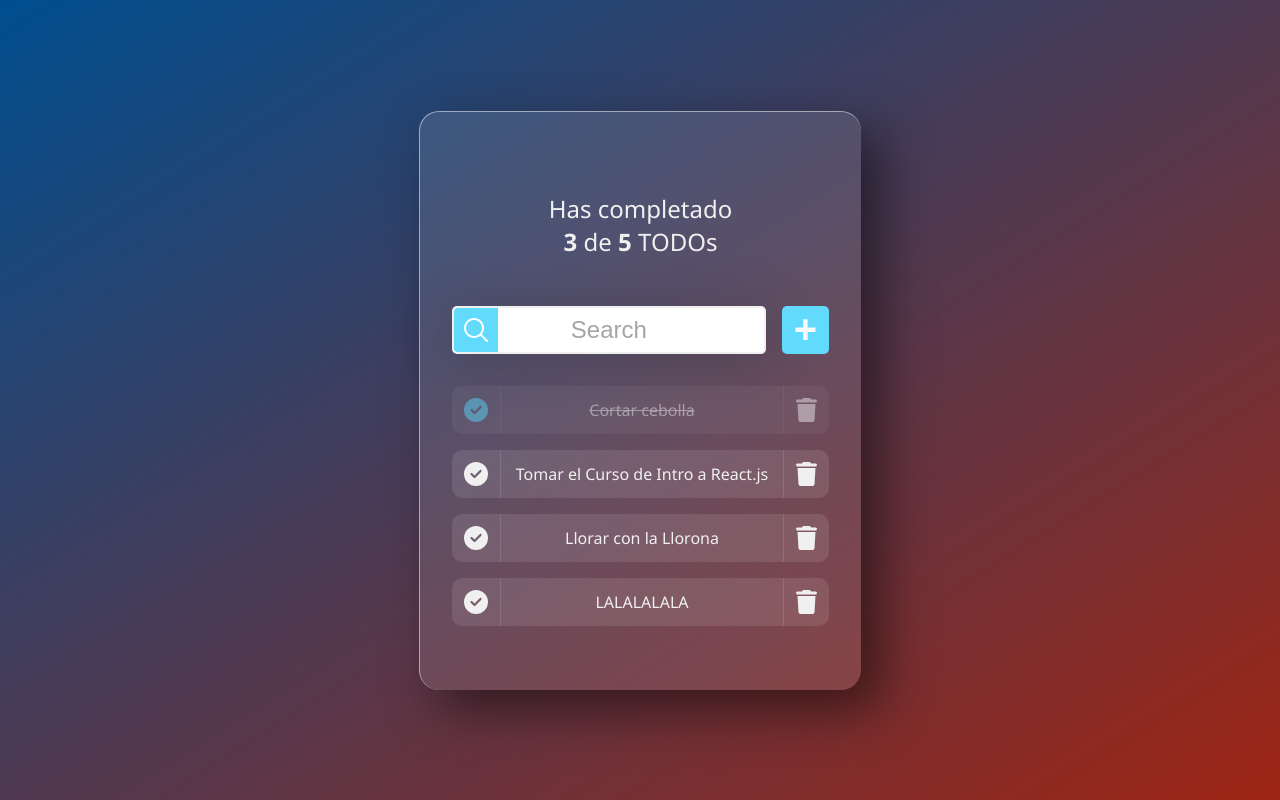
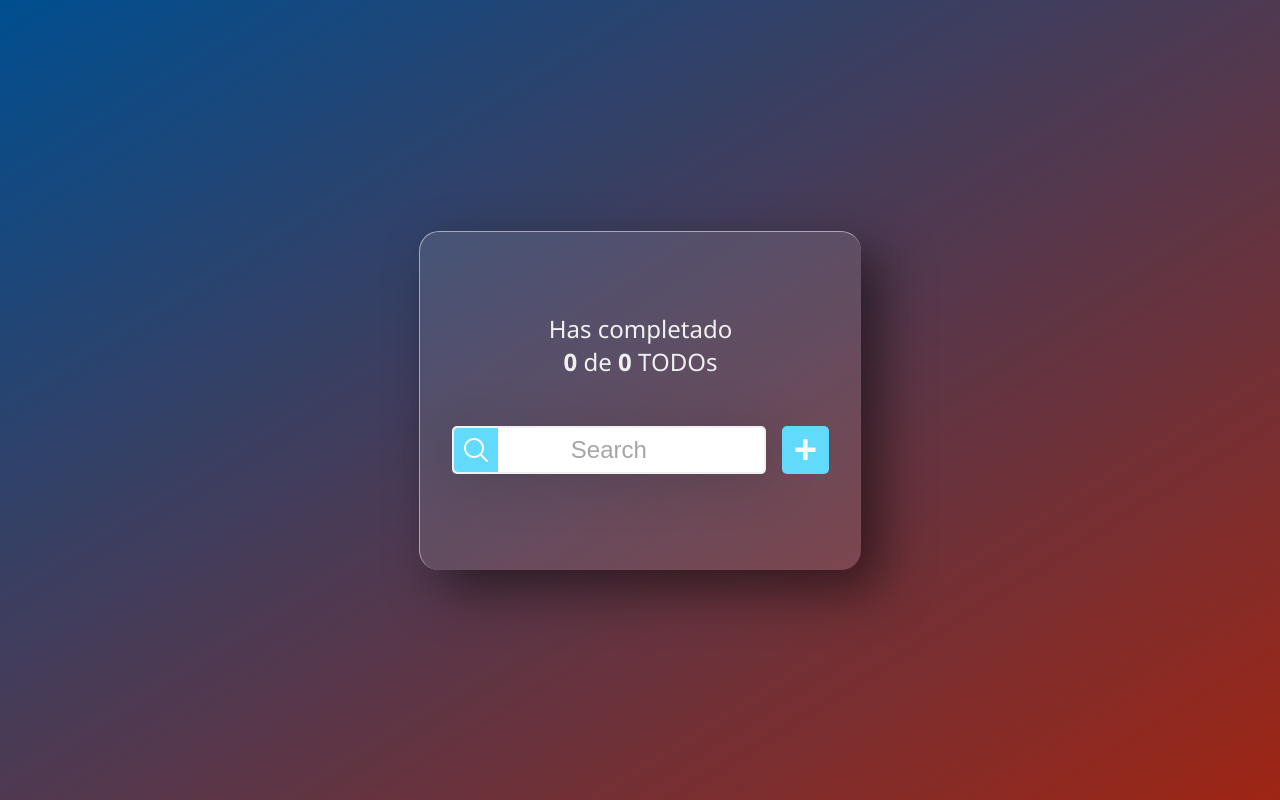
Before and after one commit to jdgiraldot/ReactTodoList, a React (Vite) app: page / in a window 1280 px wide. Built offline with nearby package versions, Linux system fonts and the light colour scheme.

Commit message:
Persistencia de datos usando LocaleStorage

```diff
--- a/src/App.jsx
+++ b/src/App.jsx
@@ -1,3 +1,4 @@
+import { useState } from 'react'
 import { TodoCounter } from './Components/TodoCounter'
 import { TodoSearch } from './Components/TodoSearch'
 import { TodoList } from './Components/TodoList'
@@ -5,28 +6,61 @@ import { TodoItem } from './Components/TodoItem'
 import { CreateTodoButton } from './Components/CreateTodoButton'
 import "./App.css"
 
-const defaultTodos = [
-  { text: 'Cortar cebolla', completed: true },
-  { text: 'Tomar el Curso de Intro a React.js', completed: false },
-  { text: 'Llorar con la Llorona', completed: false },
-  { text: 'LALALALALA', completed: false },
-];
+// const defaultTodos = [
+//   { text: 'Cortar cebolla', completed: true },
+//   { text: 'Tómar el Curso de Intro a React.js', completed: false },
+//   { text: 'Llorar con la Llorona', completed: false },
+//   { text: 'LALALALALA', completed: false },
+// ];
+
+// localStorage.setItem('TODOS_V1', JSON.stringify(defaultTodos))
 
 function App() {
+
+  const [todos, setTodos] = useState(() => {
+    const todosFromStorage = window.localStorage.getItem('TODOS_V1')
+    return todosFromStorage ? JSON.parse(todosFromStorage) : []
+  })
+  const [searchValue, setSearchValue] = useState('')
+
+  const completedTodos = todos.filter(todo => todo.completed === true).length
+  const totalTodos = todos.length
+  const searchedTodos = todos.filter(todo => todo.text.toLocaleLowerCase().includes(searchValue.toLocaleLowerCase()))
+
+  const saveTodos = (newTodos) => {
+    localStorage.setItem('TODOS_V1', JSON.stringify(newTodos)) // Persistencia de datos
+    setTodos(newTodos)
+  }
+
+  const completeTodo = (text) => {
+    const newTodos = [...todos]
+    const todoIndex = newTodos.findIndex( todo => todo.text == text )
+    newTodos[todoIndex].completed = true
+    saveTodos(newTodos)
+  }
+  const deleteTodo = (text) => {
+    const newTodos = [...todos]
+    const todoIndex = newTodos.findIndex( todo => todo.text == text )
+    newTodos.splice(todoIndex, 1)
+    saveTodos(newTodos)
+  }
+
   return (
     <>
-      <TodoCounter completed={3} total={5} />
+      <TodoCounter completed={completedTodos} total={totalTodos}/>
       <nav>
-        <TodoSearch />
+        <TodoSearch searchValue={searchValue} setSearchValue={setSearchValue}/>
         <CreateTodoButton />
       </nav>
 
       <TodoList>
-        {defaultTodos.map(todo => (
+        {searchedTodos.map(todo => (
           <TodoItem
             key={todo.text}
             text={todo.text}
             completed={todo.completed}
+            onComplete={() => completeTodo(todo.text)}
+            onDelete={() => deleteTodo(todo.text)}
           />
         ))}
       </TodoList>
--- a/src/Components/TodoItem.jsx
+++ b/src/Components/TodoItem.jsx
@@ -4,19 +4,29 @@ import { faCircleCheck } from '@fortawesome/free-solid-svg-icons'
 import { faTrash } from '@fortawesome/free-solid-svg-icons'
 import './TodoItem.css';
 
- export function TodoItem(props) {
+export function TodoItem(props) {
   return (
     <li className={`TodoItem ${props.completed ? "TodoItem--completed" : null}`}>
-      <FontAwesomeIcon icon={faCircleCheck} className="Icon Icon-check" />
+      <FontAwesomeIcon
+        icon={faCircleCheck}
+        className="Icon Icon-check"
+        onClick={props.onComplete}
+      />
       <p className="TodoItem-p">
         {props.text}
       </p>
-      <FontAwesomeIcon icon={faTrash} className="Icon Icon-delete" />
+      <FontAwesomeIcon
+        icon={faTrash}
+        className="Icon Icon-delete"
+        onClick={props.onDelete}
+      />
     </li>
   );
 }
 
 TodoItem.propTypes  = {
   text: PropTypes.string.isRequired,
-	completed: PropTypes.bool
+	completed: PropTypes.bool,
+  onComplete: PropTypes.func,
+  onDelete: PropTypes.func
 }
--- a/src/Components/TodoSearch.jsx
+++ b/src/Components/TodoSearch.jsx
@@ -1,19 +1,23 @@
 import './TodoSearch.css';
+import { PropTypes } from 'prop-types'
 
-export function TodoSearch() {
+export function TodoSearch({searchValue , setSearchValue}) {
   return (
     <>
       <img src="src/assets/lupa.png" alt="Search" className="iconSearch" />
       <input
         placeholder="Search"
         className="TodoSearch"
+        value={searchValue}
         onChange={(e) => {
-          console.log('Escribiste en el TodoSearch');
-          console.log(e);
-          console.log(e.target);
-          console.log(e.target.value);
+          setSearchValue(e.target.value);
         }}
       />
     </>
   );
 }
+
+TodoSearch.propTypes = {
+  searchValue: PropTypes.string,
+  setSearchValue: PropTypes.func
+}
```
